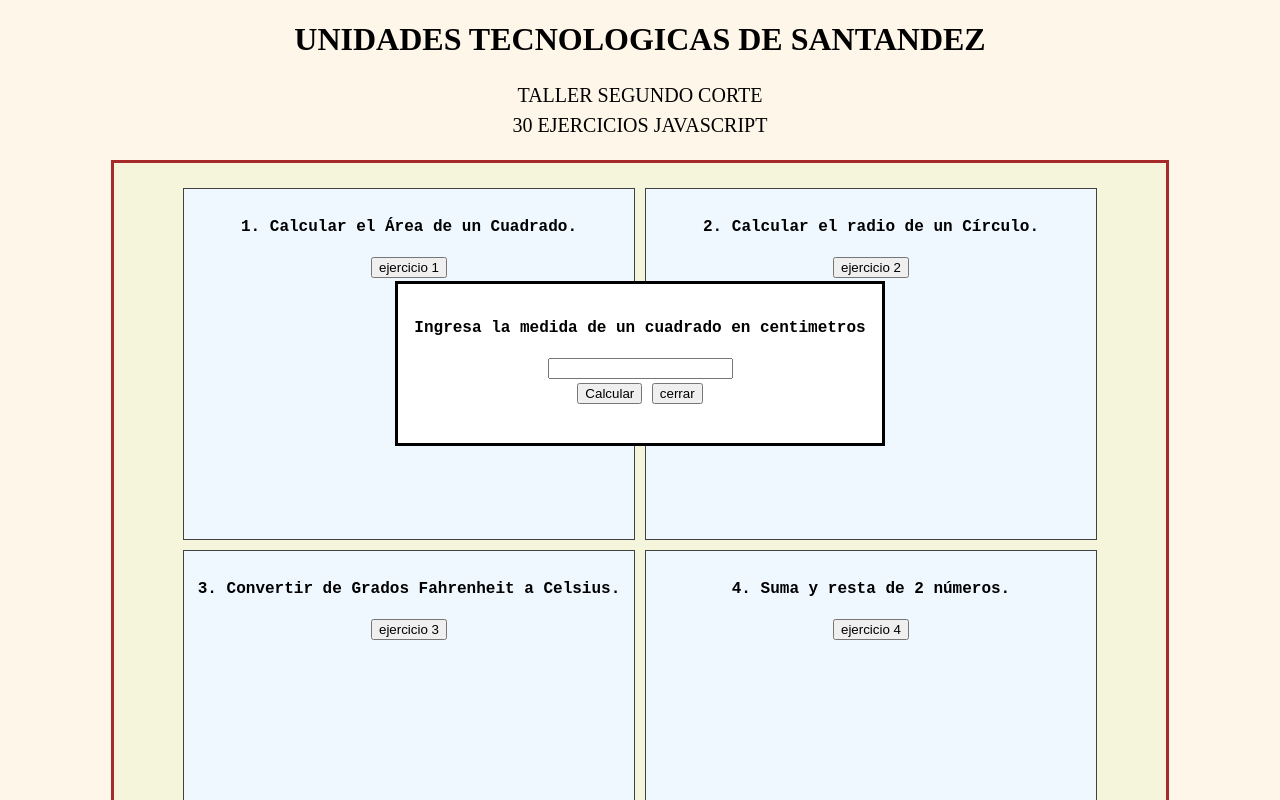
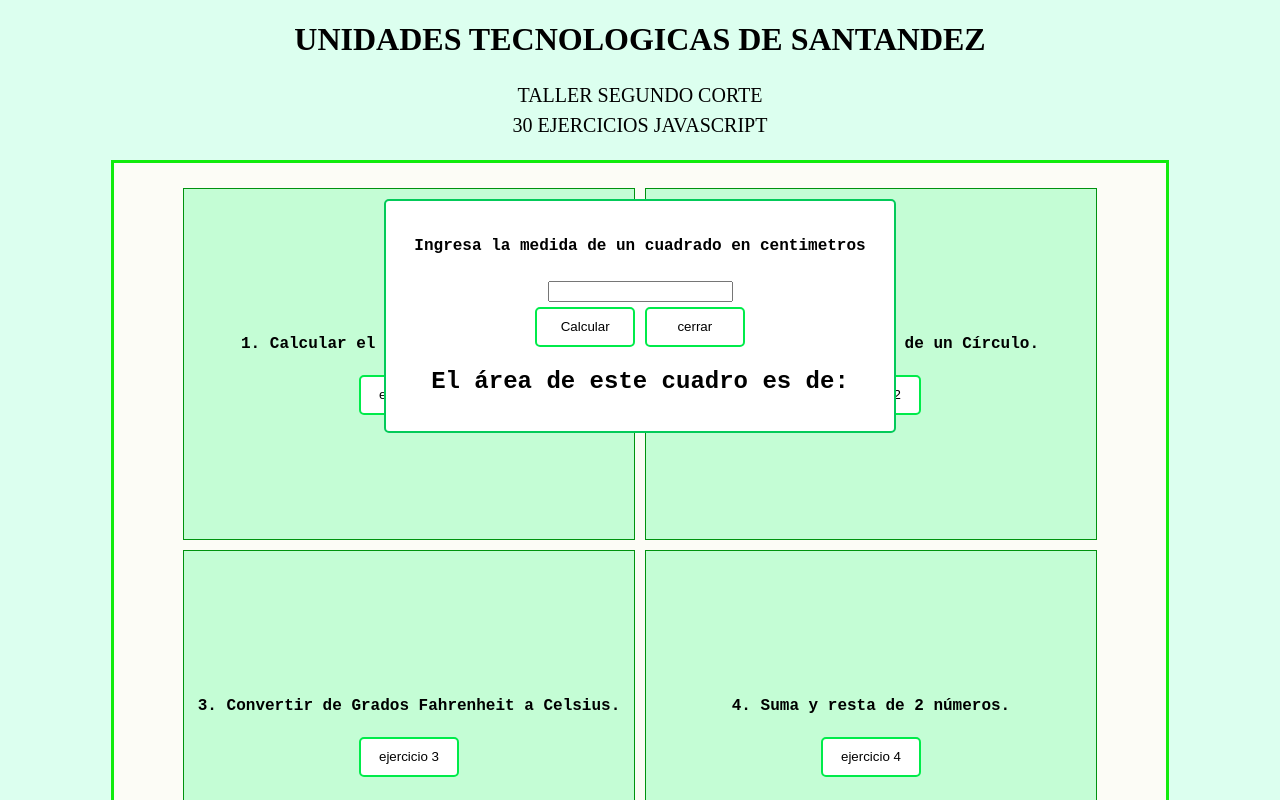
Before and after one commit to CamiloRondonDev/EjerciciosWeb, a plain HTML site: page index.html in a window 1280 px wide. Both pictures are taken after a click on the button "ejercicio 1". Shown: the top 800 px of the page. Drawn offline with Linux system fonts and the light colour scheme.

Commit message:
IMPLEMENTACIOÒN
-Se cambian los colores del diseño y se les coloca el mismo estilo a todos los botones.
-Se agrega un if en el ejercicio 7
-Se le cambia el estilo del texto en la parte de la respuesta al ejercicio 1

```diff
--- a/ejercicios.js
+++ b/ejercicios.js
@@ -11,7 +11,7 @@ document.addEventListener("DOMContentLoaded", () => {
 
     bntCalcular.addEventListener("click", ()=>{
         var lado = parseInt(document.getElementById('lado').value);
-        var resultado = "El área de este cuadro es de: " + lado * lado;
+        var resultado =  lado * lado;
         document.getElementById('mostrar-resul').textContent = resultado
     })
 
@@ -163,6 +163,13 @@ document.addEventListener("DOMContentLoaded", () => {
         var n3 = parseInt(document.getElementById('N3').value); // toma el valor del input
 
         var restul = ""
+
+        if(n1 >= n2 && n1 >= n3){
+            restul= n1;
+        }else if(n2 >= n1 && n2 >= n3){
+            restul= n2;
+        }else{restul= n3;}
+
         document.getElementById('mostrar-resul7').textContent = restul   // muestra el resultado
     })
 
--- a/index.html
+++ b/index.html
@@ -23,7 +23,7 @@
                 <br>
                 <button class="bin-CalArea-modal">Calcular</button>
                 <button class="bin-cerrar-modal"> cerrar</button>
-                <h2 id="mostrar-resul"></h2>
+                <h2 >El área de este cuadro es de: <span id="mostrar-resul"></span></h2>
             </dialog>
         </div>
 
@@ -101,7 +101,7 @@
             <p>7. Mayor de 3 númros </p>
             <button class="bin-abrir-modal7" > ejercicio 7 </button>
             <dialog class="modal7">
-                <p>Ingresa números</p>
+                <p>Ingrese los números</p>
                 <input type="text" id="N1">
                 <br>
                 <input type="text" id="N2">
--- a/style.css
+++ b/style.css
@@ -1,57 +1,77 @@
-body{ background-color: rgb(255, 246, 234);
+body {
+    background-color: rgb(220, 255, 239);
 }
 
- h1{
+h1 {
     text-align: center;
 }
 
-#encabezado{
+#encabezado {
     font-weight: 530;
     font-size: 20px;
     text-align: center;
-line-height: 30px; /* interlinado */
+    line-height: 30px;/* interlinado */
 }
 
-.flex-container{
+.flex-container {
 
-border: solid brown;
-background: beige; /* fondo*/
-padding: 20px; /* para separar las cajas de los bordes*/
-display: flex; /* organizacion de las cajas*/
-flex-flow: row wrap; /* */
-width: 80%; /* ancho del contenedor*/
-margin: 0 auto; /* margen de la pagina*/
-justify-content: center; /* la posicion de las cajas*/
+    border: solid rgb(16, 236, 12);
+    background: rgb(252, 252, 246);/* fondo*/
+    padding: 20px;/* para separar las cajas de los bordes*/
+    display: flex;/* organizacion de las cajas*/
+    flex-flow: row wrap;/* */
+    width: 80%;/* ancho del contenedor*/
+    margin: 0 auto;/* margen de la pagina*/
+    justify-content: center;/* la posicion de las cajas*/
 
 }
 
-.caja{
-    border: 1px solid rgb(66, 66, 66);
-    background-color: aliceblue;
+.caja {
+    border: 1px solid rgb(0, 146, 15);
+    background-color: rgb(196, 253, 213);
     color: black;
     font-family: 'Courier New', Courier, monospace;
     font-weight: bold;
-    width:430px ; /* tamaño */
-    height: 330px; /* altura */
-    line-height: 25px;/* para sentrar y alinear */
+    width: 430px; /* tamaño */
+    height: 330px;/* altura */
+    line-height: 30px ;/* para sentrar y alinear */
     text-align: center;/* para sentrar texto */
-    margin:5px;
+    margin: 5px;
     padding: 10px;
-}
-#modal{
-    height: 150px;
-    width: 500px;
+    display: grid;
+    place-content: center;
 }
 
-#bin-abrir-modal{
+button {
+    height: 40px;
+    width: 100px;
     border: none;
-  color:black;
+    color: black;
+    cursor: pointer;
+    border-radius: 5px;
+    background-color: white;
+    border: 2px solid #00eb4a;
+    place-self: center; /*centrar boton*/
+
+}
+
+dialog {
+    border: none;
+    color: black;
     padding: 14px 28px;
     cursor: pointer;
     border-radius: 5px;
-  background-color: white; border: 2px solid #f44336;
+    background-color: white;
+    border: 2px solid #03ca59;
+
+     flex-direction: column;/*centar*/
+     align-items: justify;
+    justify-content: center;
 }
 
-#bin-abrir-modal:hover{
-    background: #f58981; color: white;
+button:hover {
+    background: #65fc86;
+    color: white;
 }
+
+span{color: #0d0ddf;}
```
Lines whose indentation alone changed are shown as unchanged.
